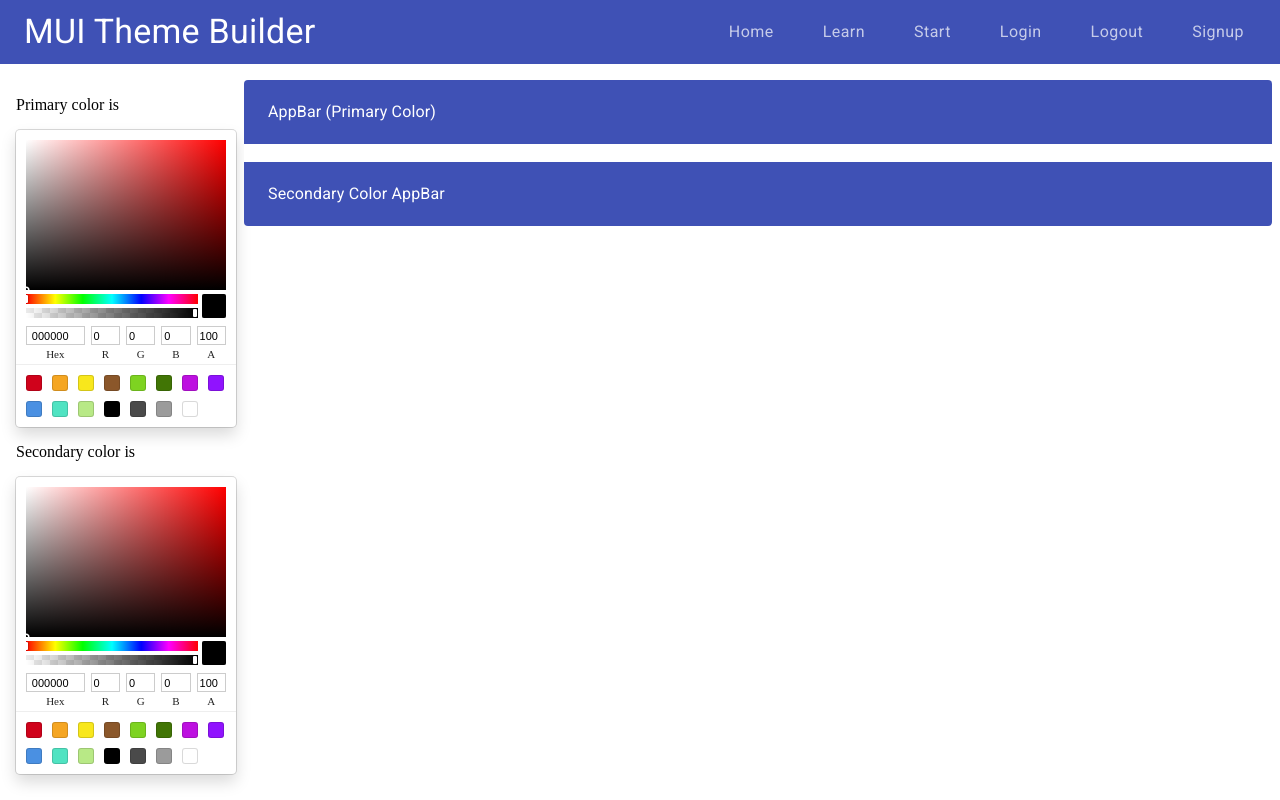
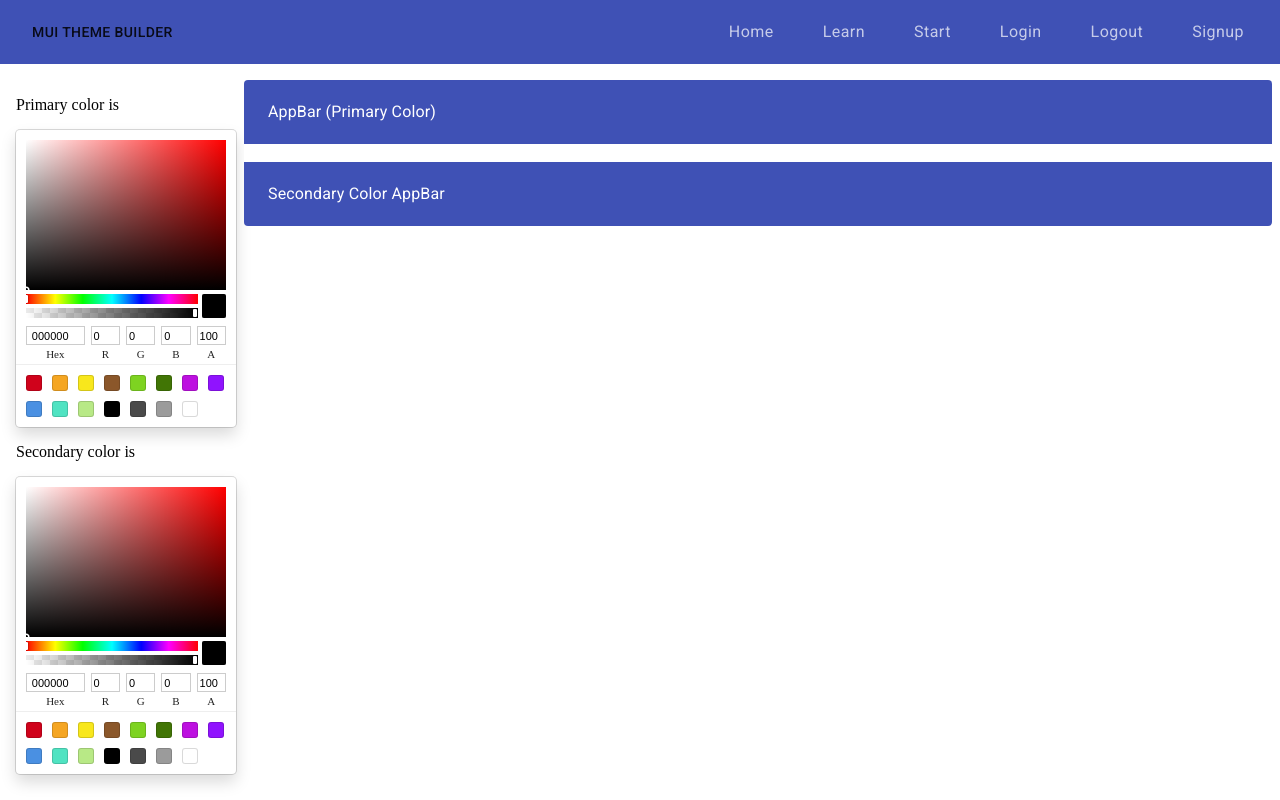
Before and after one commit to mui-toolkit/mui-toolkit, a React (Create React App) app: page /design in a window 1280 px wide. Built offline with nearby package versions, Linux system fonts and the light colour scheme.

Commit message:
File structure changed

```diff
--- a/src/components/build/Build.js
+++ b/src/components/build/Build.js
@@ -5,6 +5,7 @@ import Grid from '@material-ui/core/Grid';
 import Paper from '@material-ui/core/Paper';
 import saveAs from 'file-saver';
 import { makeStyles } from '@material-ui/styles';
+import { Typography } from '@material-ui/core';
 
 const useStyles = makeStyles(theme => ({
   root: {
--- a/src/components/ui/Header.js
+++ b/src/components/ui/Header.js
@@ -6,6 +6,7 @@ import { makeStyles } from '@material-ui/styles';
 import Tabs from '@material-ui/core/Tabs';
 import Tab from '@material-ui/core/Tab';
 import { Link } from 'react-router-dom';
+import Button from '@material-ui/core/Button';
 
 const useStyles = makeStyles(theme => ({
   toolBarMargin: {
@@ -30,7 +31,14 @@ export default function Header(props) {
     <React.Fragment>
       <AppBar position='fixed'>
         <Toolbar>
-          <Typography variant='h4'>MUI Theme Builder</Typography>
+          <Button
+            component={Link}
+            to='/'
+            disableRipple
+            // className={classes.logoContainer}
+          >
+            MUI Theme Builder
+          </Button>
           <Tabs className={classes.tabContainer}>
             <Tab className={classes.tab} component={Link} to='/' label='Home' />
             <Tab
```
